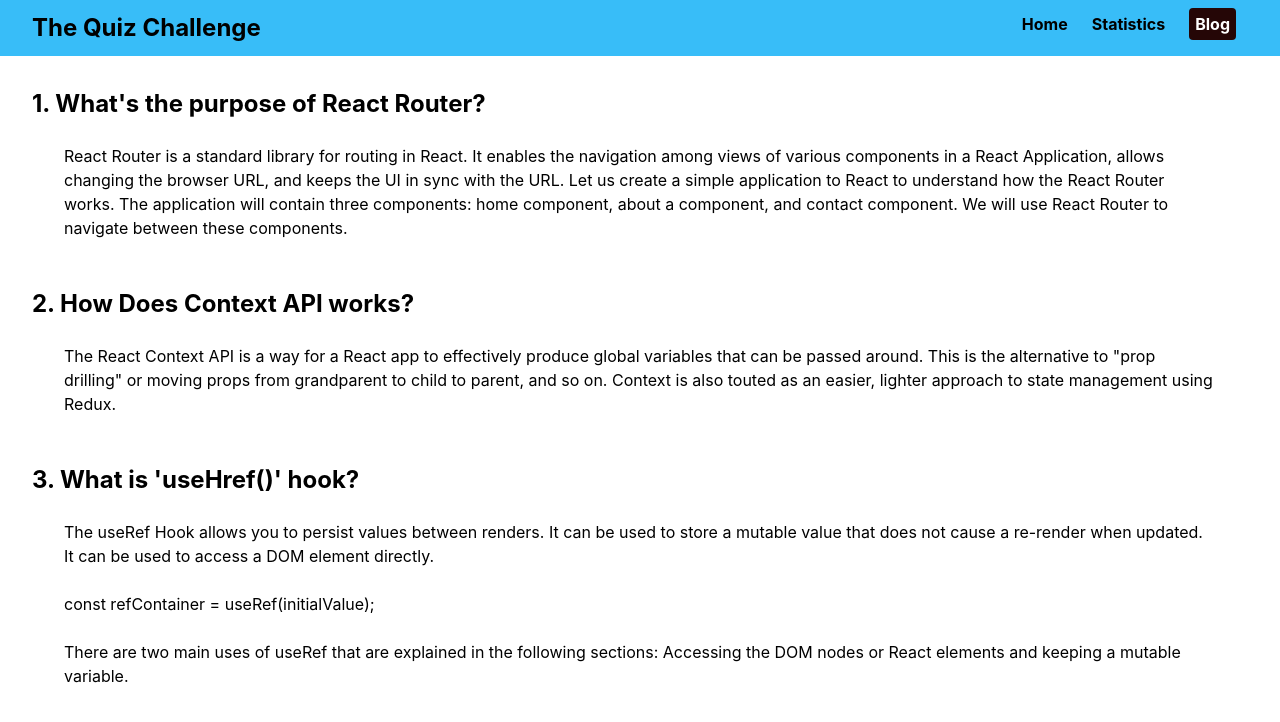
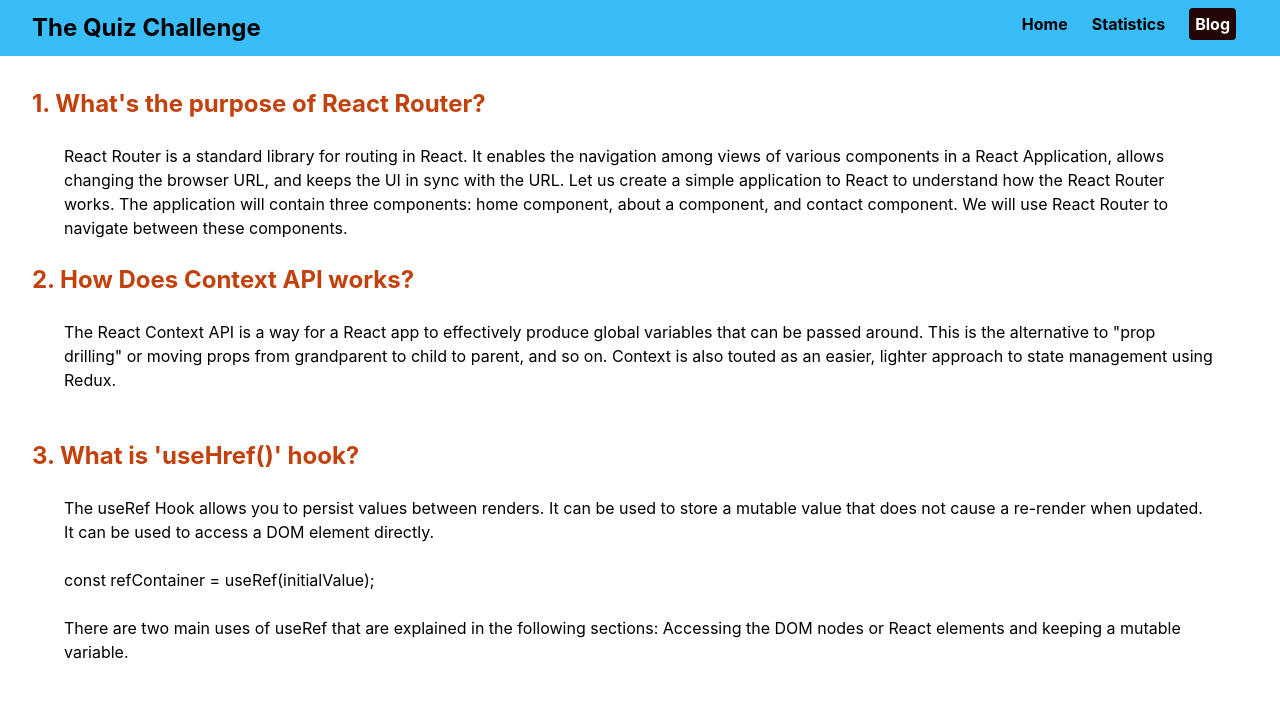
Before and after one commit to soharab007/the-quiz-challenge-REACT, a React (Create React App) app: page /blog in a window 1280 px wide. Shown: the top 722 px of the page. Built offline with nearby package versions, Linux system fonts and the light colour scheme.

Commit message:
header re-design

```diff
--- a/src/Components/Blog.jsx
+++ b/src/Components/Blog.jsx
@@ -4,21 +4,21 @@ const Blog = () => {
     return (
         <div className='m-8'>
             <div>
-                <h1 className='font-bold text-2xl'>1. What's the purpose of React Router?</h1><br />
+                <h1 className='font-bold  text-orange-700  text-2xl'>1. What's the purpose of React Router?</h1><br />
                 <p className='px-8'>
                     React Router is a standard library for routing in React. It enables the navigation among views of various components in a React Application, allows changing the browser URL, and keeps the UI in sync with the URL.
                     Let us create a simple application to React to understand how the React Router works. The application will contain three components: home component, about a component, and contact component. We will use React Router to navigate between these components.
                 </p>
-            </div><br /><br />
+            </div><br />
             <div>
-                <h4 className='font-bold text-2xl'>2. How Does Context API works?</h4>
+                <h4 className='font-bold text-orange-700 text-2xl'>2. How Does Context API works?</h4>
                 <br />
                 <p className='px-8'>
                     The React Context API is a way for a React app to effectively produce global variables that can be passed around. This is the alternative to "prop drilling" or moving props from grandparent to child to parent, and so on. Context is also touted as an easier, lighter approach to state management using Redux.
                 </p>
             </div><br /><br />
             <div>
-                <h4 className='font-bold text-2xl'>3. What is 'useHref()' hook?</h4>
+                <h4 className='font-bold  text-orange-700  text-2xl'>3. What is 'useHref()' hook?</h4>
                 <br />
                 <p className='px-8'>
                     The useRef Hook allows you to persist values between renders. It can be used to store a mutable value that does not cause a re-render when updated. It can be used to access a DOM element directly.
--- a/src/Components/Home.jsx
+++ b/src/Components/Home.jsx
@@ -10,8 +10,8 @@ const Home = () => {
 
     return (
         <div className='my-4 mx-8'>
-            <h2 className='text-3xl font-bold text-blue-500 text-center'>Welcome to Quiz Challenge</h2>
-            <p className='mt-4 p-4 border-2 rounded-md'>The Quiz Challenge is a quiz website for the beginners of web developer. It provides you some valuable question of Important topics like: React, JavaScript,CSS, HTML, Github etc.</p>
+            <h2 className='text-3xl font-bold text-blue-500 text-center'>Welcome to The Quiz Challenge</h2>
+            <p className='mt-4 p-4 border-2 rounded-md'>The Quiz Challenge is a quiz website for the beginners of web developer. The site provides you some valuable question of Important topics like: React, JavaScript,CSS, HTML, Github and so on.</p>
             <div className='quiz mt-6'>
                 {
                     quizData.map(quiz => <QuizData key={quiz.id} quiz={quiz}></QuizData>)
```
Also changed, not shown: 1 other file (tests, documents, lock files or other folders).
